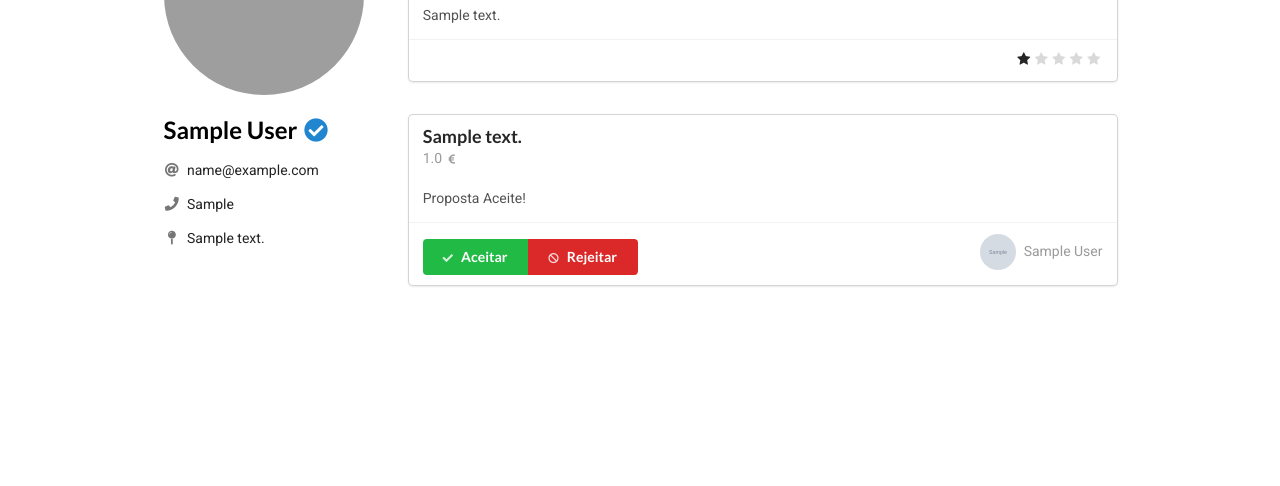
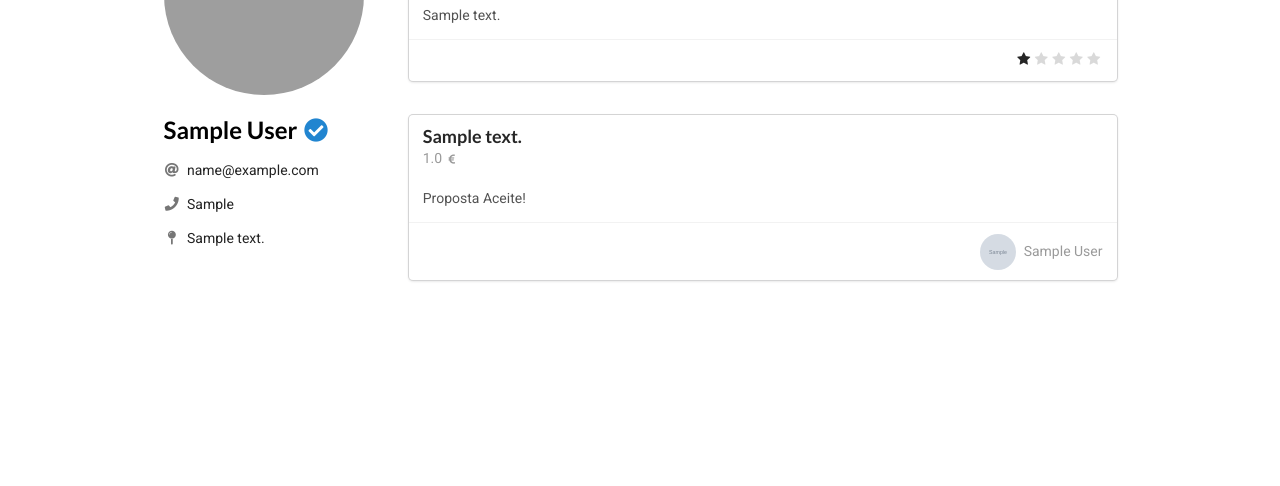
Before and after one commit to makeorbreak-io/biscates, a Flask app: page /task/1 in a window 1280 px wide. Shown: the part 223-709 px from the top of the page. Run offline with Flask 2, Linux system fonts and the light colour scheme; the visitor is signed in with stand-in values (Sample User, id 1); tables that the repository leaves empty hold one stand-in row (values such as "Sample post"); grey boxes marked "Sample" are stand-in pictures; parts of the project's set-up code (start-up, migrations or seed data) failed here and were passed over; some libraries are stand-ins or nearby versions; grey boxes are pictures that could not be loaded.

Commit message:
ui improve

```diff
--- a/app.py
+++ b/app.py
@@ -121,14 +121,19 @@ def task(task_id):
     task = get_task(id)
     task.user_info = get_user_by_id(task.user)
     proposals = get_proposals(task_id)
+    accepted = False
     for proposal in proposals:
         proposal.user_info = get_user_by_id(proposal.user)
+        if proposal.accepted == True:
+            accepted =  True
+
     rating = get_task_rating(id)
     return render_template("task.html", task=task,
                            newproposal_form=newproposal_form,
                            proposals=proposals,
                            session=session,
-                           rating=rating
+                           rating=rating,
+                           accepted=accepted
                            )
 
 
--- a/templates/task.html
+++ b/templates/task.html
@@ -86,6 +86,7 @@
     {% endif %}
 
     {% for proposal in proposals %}
+    {% if accepted == False or  ( accepted == True and  proposal.accepted == True) %}
     <div class="ui fluid card ">
         <div class="content">
             <div class="header">{{proposal.description}}</div>
@@ -105,8 +106,8 @@
                     <img class="ui avatar big image" src={{proposal.user_info.photo or 'https://dt.azadicdn.com/wp-content/plugins/all-in-one-seo-pack/images/default-user-image.png?200'}}> {{proposal.user_info.name}}
             </div>
 
-            {% if session['id'] == task.user %}
-            <div class="left ui buttons">
+            {% if session['id'] == task.user and accepted == False %}
+            <div id="changeProposeStatus" class="left ui buttons">
                 {{task}}
                 <button class="ui positive button" onClick="acceptProposal({{proposal.id}})">
                     <i class="small check icon"> </i>
@@ -119,9 +120,10 @@
                 </button>
             </div>
             {% endif %}
-
         </div>
     </div>
+    {% endif %}
+
     {% endfor %}
 </div>
 
```
